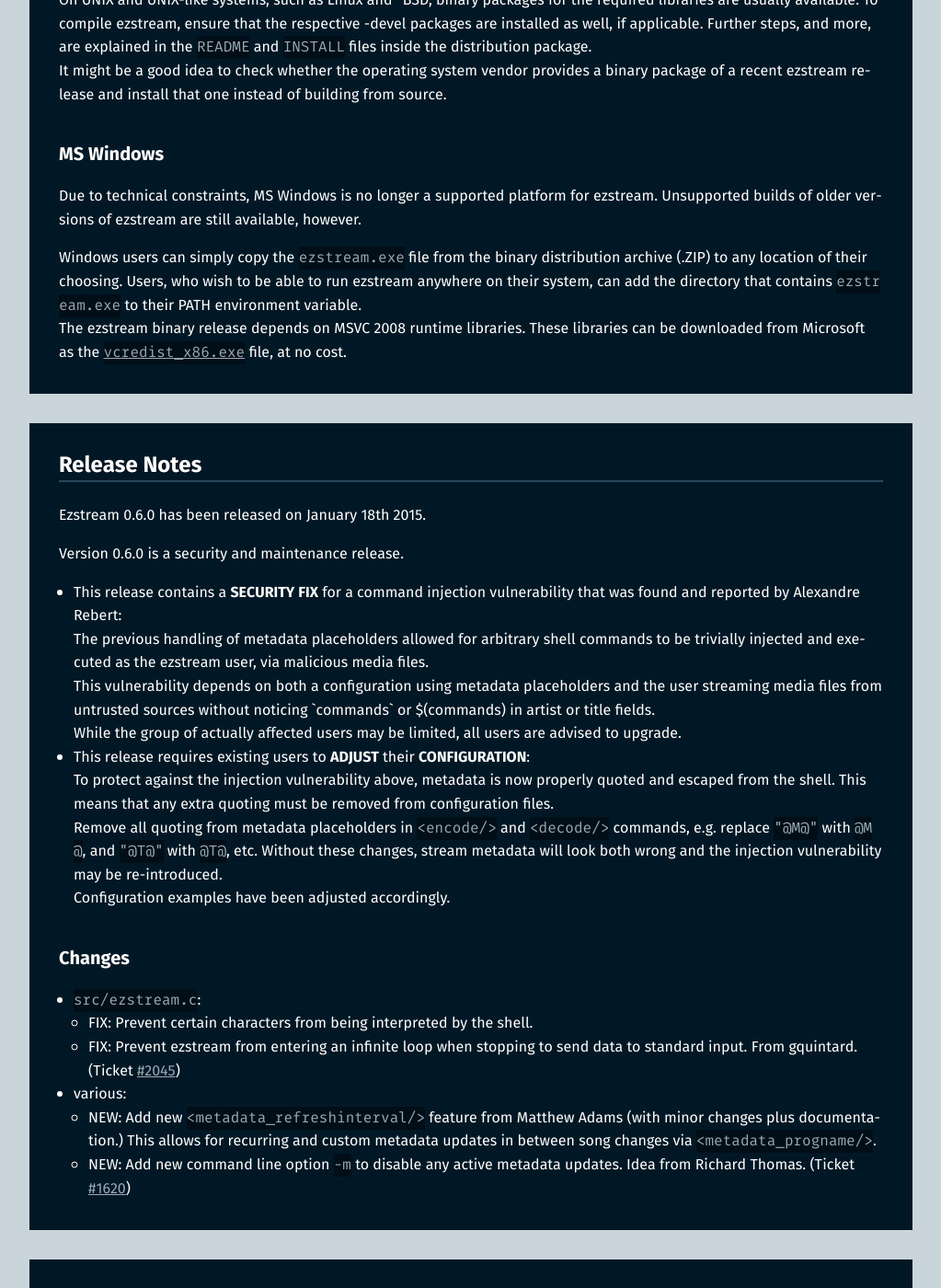
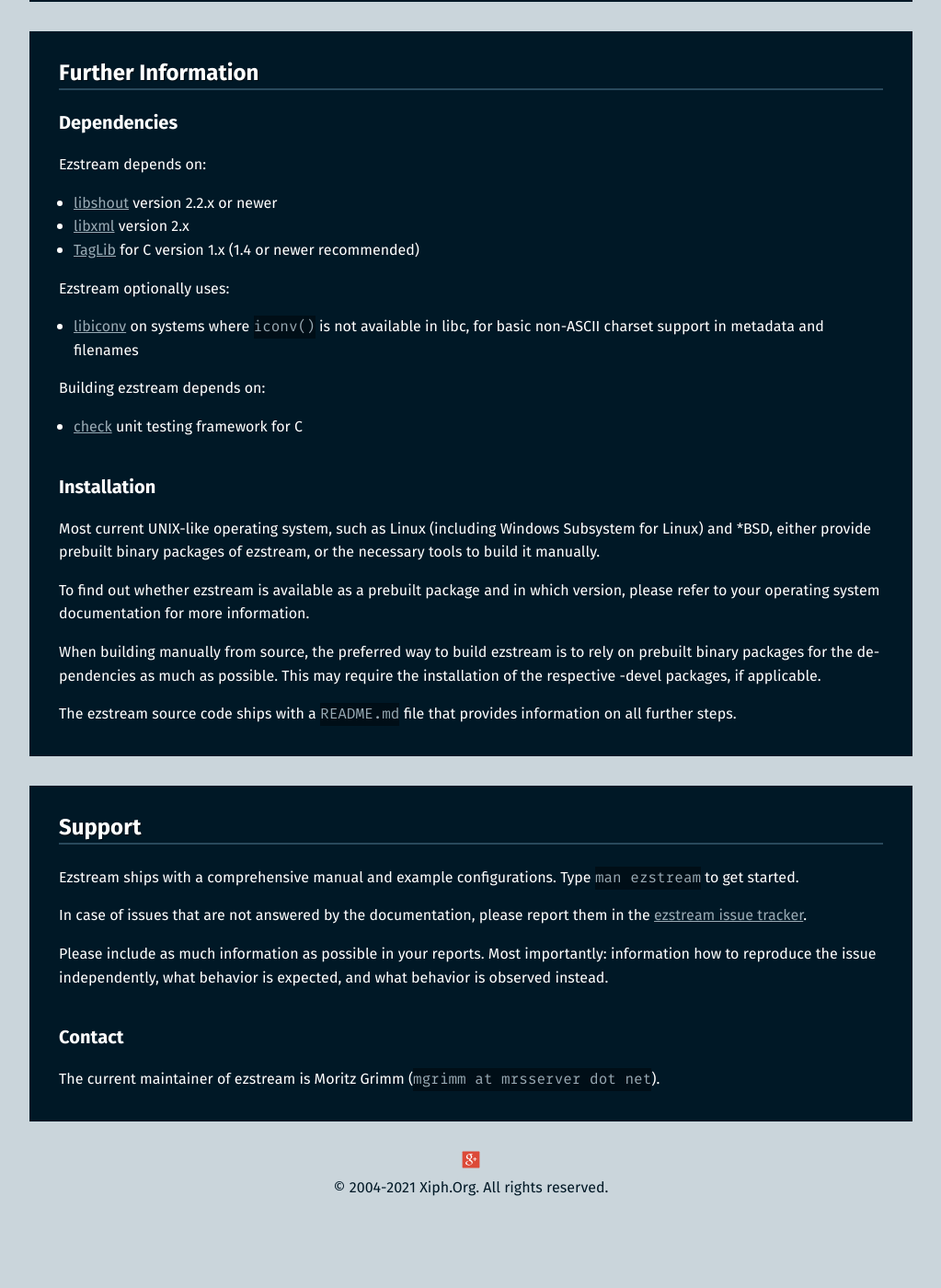
Before and after one commit to barionleg/Xipho, a Jekyll site: the page built from ezstream.md, in a window 1280 px wide and 1400 px high, scrolled down 1750 px. Shown: the whole window at 92% size, without its empty margins (128-1151 px from the left). Built offline with Jekyll 4.4.1, drawn with Linux system fonts in a browser that asks for light colours; after the commit the page ends 3086 px from its top, so only the background shows below that; some of the changed text lies outside the part shown.

Commit message:
Release ezstream 1.0.0
Clean up/update homepage while here.

1.0.0 is a big release:
- 278 commits
- 174 files changed
- 12245 insertions(+)
- 11567 deletions(-)

This is restored commit ec2dacdd0414de36b48d1b90f40e2ffd0c7adc86 from
git.xiph.org.

```diff
--- a/ezstream.md
+++ b/ezstream.md
@@ -5,21 +5,18 @@ permalink: /ezstream/
 <div class="article" id="about" markdown="1">
 # About Ezstream
 
-Ezstream is a command line source client for Icecast media streaming servers.
-It began as the successor of the old "shout" utility, and has since gained a
-lot of useful features.
+Ezstream is a command line source client for media streams, primarily for
+streaming to Icecast servers.
 
-In its basic mode of operation, it streams media files or data from standard
-input without reencoding and thus requires only very little CPU resources.
-It can also use various external decoders and encoders to reencode from one
-format to another, and stream the result to an Icecast server.
-Additional features include scriptable playlist and metadata handling.
-All of its features make ezstream a very flexible source client.
+It allows the creation of media streams based on input from files or standard
+input that is piped through an optional external de- and encoder. As every
+part of this chain is highly configurable, ezstream can be useful in a large
+number of streaming setups.
 
-Supported media formats for streaming are MP3, Ogg Vorbis and Ogg Theora.
-Native metadata support includes MP3 (ID3v1 only) and Ogg Vorbis, and many
-more formats when the optional [TagLib](http://taglib.github.io) support has
-been compiled in.
+It uses libshout to communicate with streaming servers and currently supports
+Ogg, MP3, WebM, and Matroska streams using the HTTP, ICY, and RoarAudio
+protocols. It uses TagLib to read and manage metadata in numerous media
+files.
 
 Ezstream is free software and licensed under the GNU General Public License.
 </div>
@@ -27,141 +24,108 @@ Ezstream is free software and licensed under the GNU General Public License.
 <div class="article" id="download" markdown="1">
 # Download
 
-## Latest version: 0.6.0
+## Latest version: 1.0.0
 
 - Source .tar.gz (all platforms)
-  - [ezstream-0.6.0.tar.gz](http://downloads.xiph.org/releases/ezstream/ezstream-0.6.0.tar.gz)
-  - SHA256: `f86eb8163b470c3acbc182b42406f08313f85187bd9017afb8b79b02f03635c9`
+  - [ezstream-1.0.0.tar.gz](https://downloads.xiph.org/releases/ezstream/ezstream-1.0.0.tar.gz)
+  - SHA256: `f4612507e99f20f0b0f006e1946bea6a2bb623882e3333fc47bdd203819ef99f`
 
 ## Older releases
 
-Older releases can be found at
-[downloads.xiph.org/releases/ezstream](http://downloads.xiph.org/releases/ezstream/).
+Older releases, including version 0.x, can be found at
+[downloads.xiph.org/releases/ezstream](https://downloads.xiph.org/releases/ezstream/).
+</div>
 
-The last official build for MS Windows is available here:
-[ezstream-0.5.6-win32.zip](http://downloads.xiph.org/releases/ezstream/ezstream-0.5.6-win32.zip)
-(MD5: `19c6f28c2de81e6e2fa3e0ed914e6696`).
+<div class="article" id="release-notes" markdown="1">
+# Release Notes
+
+Ezstream 1.0.0 has been released on January 29th 2020.
+
+Version 1.0 is a major feature release with a new configuration file
+structure.
+
+Further changes include:
+
+ - New configuration migration tool to help with upgrades from version 0.x
+   (`ezstream-cfgmigrate`)
+ - Added support for modern libshout functionality:
+   - WebM and Matroska media formats
+   - ICY and RoarAudio streaming protocols
+   - TLS encryption
+ - Several bug fixes and an extensive unit test suite
+ - Support the new `@b@` placeholder for separate album metadata
+ - The command line option `-p` has been added, causing ezstream to write a
+   locked PID file to a given location
+ - The command line options `-m` and `-n` have been removed, and new
+   configuration file settings have been added accordingly
+ - The real-time status information is now enabled explicitly with the new
+   command line option `-r`
+ - The behaviour of the `-s` command line argument was changed:
+   To shuffle lines from standard input, the special file name "`-`" needs
+   to be provided.
+ - TagLib (its C wrapper library) is now a mandatory dependency
+ - Native support for MS Windows and certain legacy UNIX systems has been
+   removed
 </div>
 
 <div class="article" id="further-information" markdown="1">
 # Further Information
 
 ## Dependencies
+
 Ezstream depends on:
 
-- [libshout]({{ "/download/" | prepend: site.baseurl }})
-  2.2.x or later + libshout dependencies
-- [libxml](http://xmlsoft.org/) 2.x
+ - [libshout]({{ "/download/" | prepend: site.baseurl }})
+   version 2.2.x or newer
+ - [libxml](http://xmlsoft.org/) version 2.x
+ - [TagLib](https://taglib.github.io/) for C version 1.x (1.4 or newer
+   recommended)
 
 Ezstream optionally uses:
 
-- For reading metadata from Ogg Vorbis files:
-  - [TagLib](http://taglib.github.io) 1.x (1.4 or newer recommended) __or__
-  - [libvorbis](http://www.vorbis.com/) 1.x
-- For basic non-ASCII charset support in metadata and filenames:
-  - GNU [libiconv](http://www.gnu.org/software/libiconv/), if `iconv()` is not
-    available in the system C library.
+ - [libiconv](https://www.gnu.org/software/libiconv/) on systems where
+   `iconv()` is not available in libc, for basic non-ASCII charset support in
+   metadata and filenames
 
-## UNIX (Linux, *BSD, Solaris, ...)
+Building ezstream depends on:
 
-On UNIX and UNIX-like systems, such as Linux and *BSD, binary packages for the
-required libraries are usually available. To compile ezstream, ensure that the
-respective -devel packages are installed as well, if applicable. Further steps,
-and more, are explained in the `README` and `INSTALL` files inside the
-distribution package.<br />
-It might be a good idea to check whether the operating system vendor
-provides a binary package of a recent ezstream release and install that
-one instead of building from source.
+ - [check](https://libcheck.github.io/check) unit testing framework for C
 
-## MS Windows
+## Installation
 
-Due to technical constraints, MS Windows is no longer a supported platform for
-ezstream. Unsupported builds of older versions of ezstream are still
-available, however.
+Most current UNIX-like operating system, such as Linux (including Windows
+Subsystem for Linux) and *BSD, either provide prebuilt binary packages of
+ezstream, or the necessary tools to build it manually.
 
-Windows users can simply copy the `ezstream.exe` file from the binary
-distribution archive (.ZIP) to any location of their choosing. Users, who wish
-to be able to run ezstream anywhere on their system, can add the directory
-that contains `ezstream.exe` to their PATH environment variable.<br />
-The ezstream binary release depends on MSVC 2008 runtime libraries.
-These libraries can be downloaded from Microsoft as the
-[`vcredist_x86.exe`](http://www.microsoft.com/DOWNLOADS/details.aspx?familyid=A5C84275-3B97-4AB7-A40D-3802B2AF5FC2)
-file, at no cost.
-</div>
+To find out whether ezstream is available as a prebuilt package and in which
+version, please refer to your operating system documentation for more
+information.
 
-<div class="article" id="release-notes" markdown="1">
-# Release Notes
-Ezstream 0.6.0 has been released on January 18th 2015.
+When building manually from source, the preferred way to build ezstream is to
+rely on prebuilt binary packages for the dependencies as much as possible.
+This may require the installation of the respective -devel packages, if
+applicable.
 
-Version 0.6.0 is a security and maintenance release.
-
-- This release contains a **SECURITY FIX** for a command injection
-  vulnerability that was found and reported by Alexandre Rebert:
-
-  The previous handling of metadata placeholders allowed for arbitrary shell
-  commands to be trivially injected and executed as the ezstream user, via
-  malicious media files.
-
-  This vulnerability depends on both a configuration using metadata
-  placeholders and the user streaming media files from untrusted sources
-  without noticing \`commands\` or $(commands) in artist or title fields.
-
-  While the group of actually affected users may be limited, all users are
-  advised to upgrade.
-
-- This release requires existing users to **ADJUST** their **CONFIGURATION**:
-
-  To protect against the injection vulnerability above, metadata is now
-  properly quoted and escaped from the shell. This means that any extra
-  quoting must be removed from configuration files.
-
-  Remove all quoting from metadata placeholders in `<encode/>` and `<decode/>`
-  commands, e.g. replace `"@M@"` with `@M@`, and `"@T@"` with `@T@`, etc.
-  Without these changes, stream metadata will look both wrong and the injection
-  vulnerability may be re-introduced.
-
-  Configuration examples have been adjusted accordingly.
-
-## Changes
-
-- `src/ezstream.c`:
-  - FIX: Prevent certain characters from being interpreted by the shell.
-  - FIX: Prevent ezstream from entering an infinite loop when stopping to send
-    data to standard input. From gquintard.
-    (Ticket [#2045](https://trac.xiph.org/ticket/2045))
-- various:
-  - NEW: Add new `<metadata_refreshinterval/>` feature from Matthew Adams (with
-    minor changes plus documentation.) This allows for recurring and custom
-    metadata updates in between song changes via `<metadata_progname/>`.
-  - NEW: Add new command line option `-m` to disable any active metadata
-    updates. Idea from Richard Thomas.
-    (Ticket [#1620](https://trac.xiph.org/ticket/1620))
+The ezstream source code ships with a `README.md` file that provides
+information on all further steps.
 </div>
 
 <div class="article" id="support" markdown="1">
 # Support
 
-## Reporting Problems
+Ezstream ships with a comprehensive manual and example configurations. Type
+`man ezstream` to get started.
 
-In case of problems with ezstream, please make sure to re-read the
-documentation first and double-check your configuration. A lot of effort has
-been put into the `ezstream(1)` manual, and it should -- at least in theory --
-answer all questions.
+In case of issues that are not answered by the documentation, please report
+them in the
+[ezstream issue tracker](https://gitlab.xiph.org/xiph/ezstream/issues).
 
-Of course, ezstream isn't immune to bugs.
-After
-[checking if your bug is already known](https://trac.xiph.org/report/21),
-or a newer ezstream release fixes your problem, it is much appreciated that you
-[file your bug report](https://trac.xiph.org/newticket?component=ezstream)
-with the Xiph.org bug tracker.
-
-Please be as specific and verbose as necessary when submitting a problem
-report. Also, please include a valid e-mail address when reporting an issue,
-in case there are follow-up questions.
-
-Your contribution and efforts are very much appreciated. Thank you!
+Please include as much information as possible in your reports. Most
+importantly: information how to reproduce the issue independently, what
+behavior is expected, and what behavior is observed instead.
 
 ## Contact
 
-The current maintainer of ezstream is Moritz Grimm (`mgrimm at mrsserver dot net`).
+The current maintainer of ezstream is Moritz Grimm
+(`mgrimm at mrsserver dot net`).
 </div>
```
